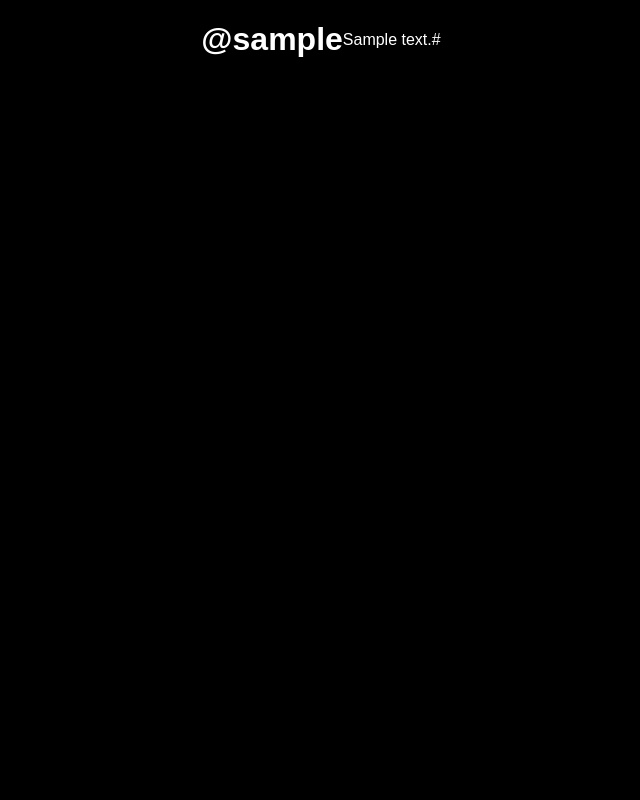
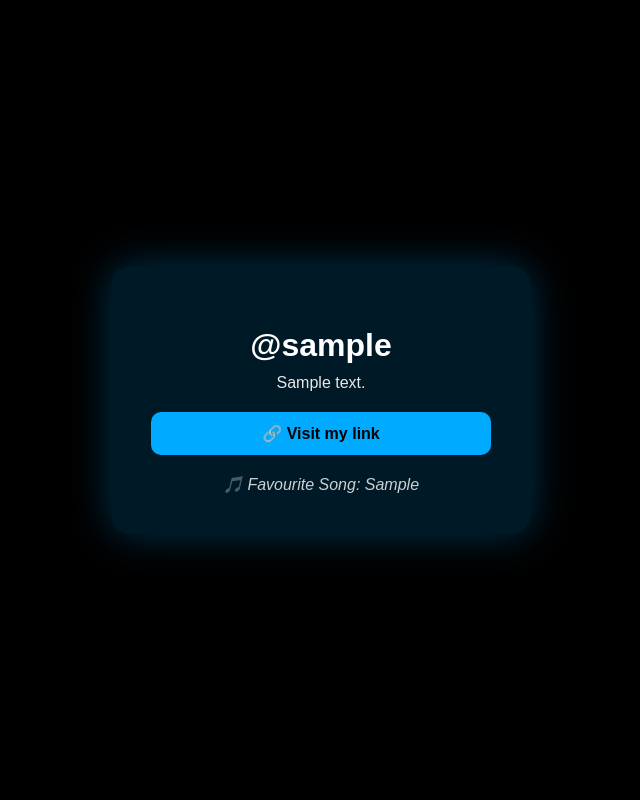
Before and after one commit to revgodgod74-glitch/pythonprofile, a Flask app: a page that uses templates/profile.html in a window 1280 px wide. Shown: the whole page, without its empty margins (319-959 px from the left). Run offline with Flask 3, Linux system fonts and the light colour scheme; tables that the repository leaves empty hold one stand-in row (values such as "Sample post").

Commit message:
Update profile.html

```diff
--- a/templates/profile.html
+++ b/templates/profile.html
@@ -1,14 +1,88 @@
 <!DOCTYPE html>
 <html>
 <head>
-  <title>{{ user[0] }}</title>
+  <title>{{ user[0] }} | Profile</title>
   <link rel="stylesheet" href="/static/style.css">
+  <style>
+    body {
+      display: flex;
+      justify-content: center;
+      align-items: center;
+      height: 100vh;
+    }
+
+    .profile {
+      text-align: center;
+      background: rgba(0,170,255,0.15);
+      backdrop-filter: blur(14px);
+      padding: 40px;
+      border-radius: 20px;
+      width: 340px;
+      box-shadow: 0 0 40px rgba(0,170,255,0.3);
+      animation: fadeIn 1s ease;
+    }
+
+    h1 {
+      margin-bottom: 10px;
+    }
+
+    .bio {
+      opacity: 0.9;
+      margin-bottom: 20px;
+    }
+
+    .link-btn {
+      display: block;
+      background: #00aaff;
+      color: black;
+      padding: 12px;
+      margin: 10px 0;
+      border-radius: 10px;
+      text-decoration: none;
+      font-weight: bold;
+      transition: 0.3s;
+    }
+
+    .link-btn:hover {
+      box-shadow: 0 0 15px #00aaff;
+      transform: scale(1.05);
+    }
+
+    .music {
+      margin-top: 20px;
+      font-style: italic;
+      opacity: 0.8;
+    }
+
+    @keyframes fadeIn {
+      from { opacity: 0; transform: scale(0.9); }
+      to { opacity: 1; transform: scale(1); }
+    }
+  </style>
 </head>
 <body>
 
-<h1>@{{ user[0] }}</h1>
-<p>{{ user[2] }}</p>
-<p>{{ user[3] }}</p>
+<div class="profile">
+
+  <h1>@{{ user[0] }}</h1>
+
+  <div class="bio">
+    {{ user[2] }}
+  </div>
+
+  {% if user[3] %}
+    <a class="link-btn" href="{{ user[3] }}" target="_blank">
+      🔗 Visit my link
+    </a>
+  {% endif %}
+
+  {% if user[4] %}
+    <div class="music">
+      🎵 Favourite Song: {{ user[4] }}
+    </div>
+  {% endif %}
+
+</div>
 
 </body>
 </html>
```
